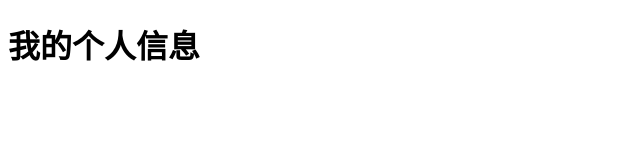
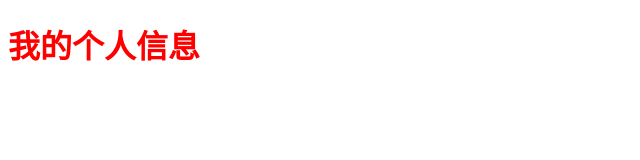
Before and after one commit to AmemiyaKoori/AmemiyaKoori.GitHub.io, a plain HTML site: page index.html in a window 1280 px wide. Shown: the whole page, without its empty margins (0-640 px from the left). Drawn offline with Linux system fonts and the light colour scheme.

Commit message:
Update index.html

```diff
--- a/index.html
+++ b/index.html
@@ -3,7 +3,7 @@
 <head>
 <meta charset="utf-8"/>
 <title>个人主页 21-10-08</title>
-<link href="Mypage.css">
+<link href="Mypage.css" rel="stylesheet" type="text/css"/>
 </head>
 <body>
 <h1>我的个人信息</h1>
```
